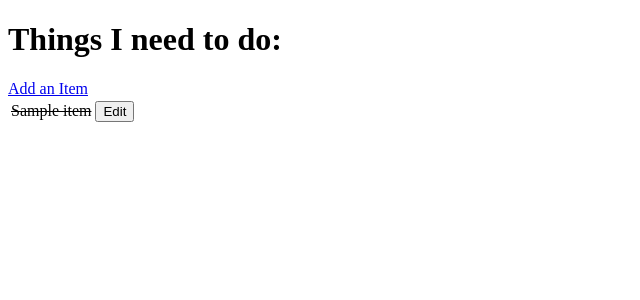
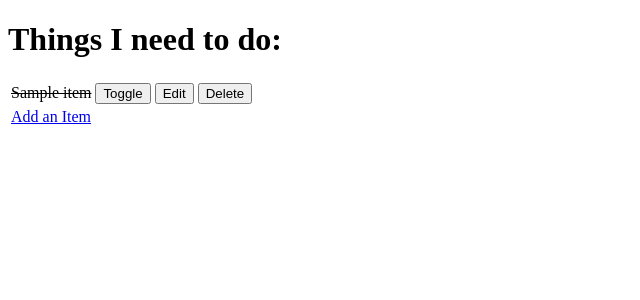
Before and after one commit to CodeWizard-1/hello-django, a Django app: page / in a window 1280 px wide. Shown: the top 300 px of the page, without its empty margins (0-640 px from the left). Run offline with Django 3.2, Linux system fonts and the light colour scheme; tables that the repository leaves empty hold one stand-in row (values such as "Sample post").

Commit message:
All work again

```diff
--- a/django_todo/urls.py
+++ b/django_todo/urls.py
@@ -18,11 +18,13 @@ Including another URLconf
 """
 from django.contrib import admin
 from django.urls import path
-from todo.views import get_todo_list, add_item, edit_item
+from todo import views
 
 urlpatterns = [
     path('admin/', admin.site.urls),
-    path('', get_todo_list, name='get_todo_list'),
-    path('add', add_item, name='add'),
-    path('edit/<item_id>', edit_item, name='edit'),
+    path('', views.get_todo_list, name='get_todo_list'),
+    path('add', views.add_item, name='add'),
+    path('edit/<item_id>', views.edit_item, name='edit'),
+    path('toggle/<item_id>', views.toggle_item, name='toggle'),
+    path('delete/<item_id>', views.delete_item, name='delete'),
 ]
--- a/todo/templates/todo/todo_list.html
+++ b/todo/templates/todo/todo_list.html
@@ -17,15 +17,29 @@
                     <td>{{ item.name }}</td>
                 {% endif %}
                 <td>
+                    <a href="/toggle/{{ item.id }}">
+                        <button>Toggle</button>
+                    </a>
+                </td>
+                <td>
                     <a href="/edit/{{ item.id }}">
                         <button>Edit</button>
+                    </a>
+                </td>
+                <td>
+                    <a href="/delete/{{ item.id }}">
+                        <button>Delete</button>
                     </a>
                 </td>
             </tr>
         {% empty %}
         <tr><td>You have nothing to do.</td></tr>
         {% endfor %}
-        <a href="/add">Add an Item</a>
+        <tr>
+            <td colspan="4">
+                <a href="/add">Add an Item</a>
+            </td>
+        </tr>
     </table>
   </body>
 </html>
--- a/todo/views.py
+++ b/todo/views.py
@@ -25,6 +25,7 @@ def add_item(request):
     }
     return render(request, 'todo/add_item.html', context)
 
+
 def edit_item(request, item_id):
     item = get_object_or_404(Item, id=item_id)
     if request.method == 'POST':
@@ -37,3 +38,16 @@ def edit_item(request, item_id):
         'form': form
     }
     return render(request, 'todo/edit_item.html', context)
+
+
+def toggle_item(request, item_id):
+    item = get_object_or_404(Item, id=item_id)
+    item.done = not item.done
+    item.save()
+    return redirect('get_todo_list')
+
+
+def delete_item(request, item_id):
+    item = get_object_or_404(Item, id=item_id)
+    item.delete()
+    return redirect('get_todo_list')
```
Also changed, not shown: db.sqlite3.
